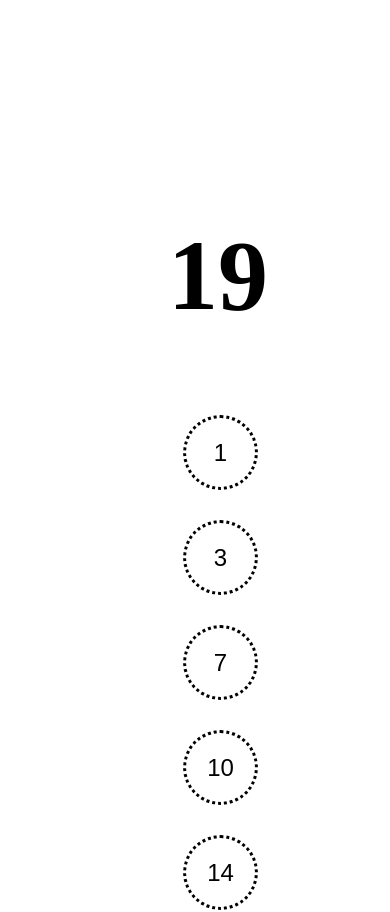
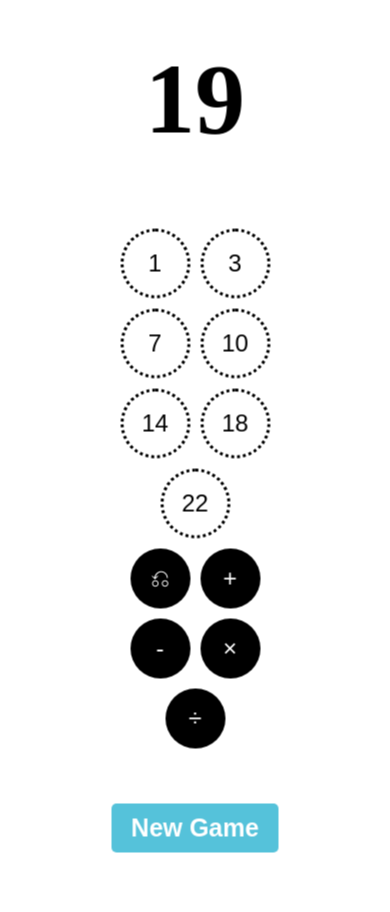
Before and after one commit to zachgharst/numbers, a SvelteKit app: page / in a window 390 px wide. Shown: the top 912 px of the page. After the commit the page ends 853 px from the top, so only its background shows below. Built offline with nearby package versions, Linux system fonts and the light colour scheme.

Commit message:
Make it look good on mobile

```diff
--- a/src/app.html
+++ b/src/app.html
@@ -5,12 +5,6 @@
 		<link rel="icon" href="%sveltekit.assets%/favicon.png" />
 		<meta name="viewport" content="width=device-width" />
 		%sveltekit.head%
-
-		<style>
-			body {
-				padding: 10em;
-			}
-		</style>
 	</head>
 	<body data-sveltekit-preload-data="hover">
 		<div id="app" style="display: contents">%sveltekit.body%</div>
--- a/src/routes/+page.svelte
+++ b/src/routes/+page.svelte
@@ -3,7 +3,7 @@
 	import { GameState } from '$lib/GameState';
 	import { newGame } from '$lib/NewGameUtils';
 	import { Operation, operationButtons, operationUnicodeCharacter } from '$lib/Operations';
-    import { Action} from '$lib/Action';
+	import { Action } from '$lib/Action';
 
 	let gameState = new GameState([], 0);
 	onMount(() => {
@@ -64,7 +64,7 @@
 		gameState.choices[lastAction.rightIndex] = lastAction.rightValue;
 		gameState.leftIndex = -1;
 		gameState.operationSelected = Operation.None;
-    }
+	};
 
 	const handleChoiceClick = (index: number) => {
 		if (gameState.choices[index] === 0) {
@@ -77,7 +77,7 @@
 				gameState.choices[gameState.leftIndex],
 				gameState.operationSelected,
 				index,
-                gameState.choices[index],
+				gameState.choices[index]
 			);
 
 			if (isValidExpression(action)) {
@@ -105,6 +105,7 @@
 	};
 </script>
 
+<div class="container">
 	<h1>{gameState.goal}</h1>
 
 	<div>
@@ -135,6 +136,7 @@
 	<div>
 		<button id="newGame" on:click={() => (gameState = newGame())}>New Game</button>
 	</div>
+</div>
 
 <style>
 	h1,
@@ -150,20 +152,33 @@
 		margin-top: 50px;
 	}
 
-	.numberChoice,
-	.opButton {
+	.container {
+		margin: auto;
+		position: absolute;
+		left: 50%;
+		top: 50%;
+		transform: translate(-50%, -50%);
+	}
+
+	.numberChoice {
 		background: none;
 		border: 3px dotted #000;
-		border-radius: 38px;
-		height: 75px;
+		border-radius: 35px;
+		height: 70px;
 		font-size: 24px;
-		margin: 15px;
-		width: 75px;
+		margin: 5px;
+		width: 70px;
 	}
 
 	.opButton {
 		background: black;
+		border-radius: 30px;
+		border: 3px dotted #000;
 		color: white;
+		font-size: 24px;
+		height: 60px;
+		margin: 5px;
+		width: 60px;
 	}
 
 	.selected {
@@ -180,6 +195,7 @@
 		opacity: 0;
 	}
 
+	/* on mobile, i want this to be a menu at the bottom of the screen */
 	#newGame {
 		background: #55c2da;
 		border: 0;
```
Also changed, not shown: 16 other files (tests, documents, lock files or other folders). Lines whose indentation alone changed are shown as unchanged.
